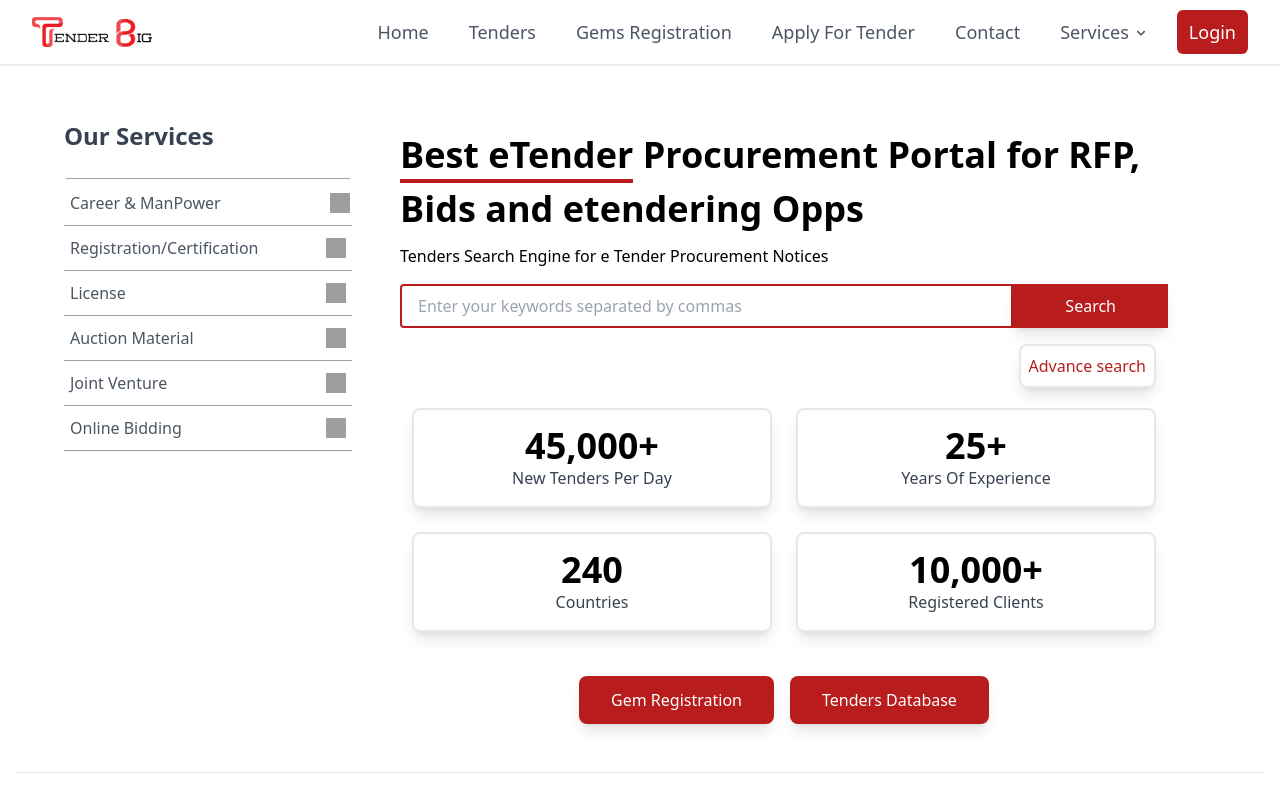
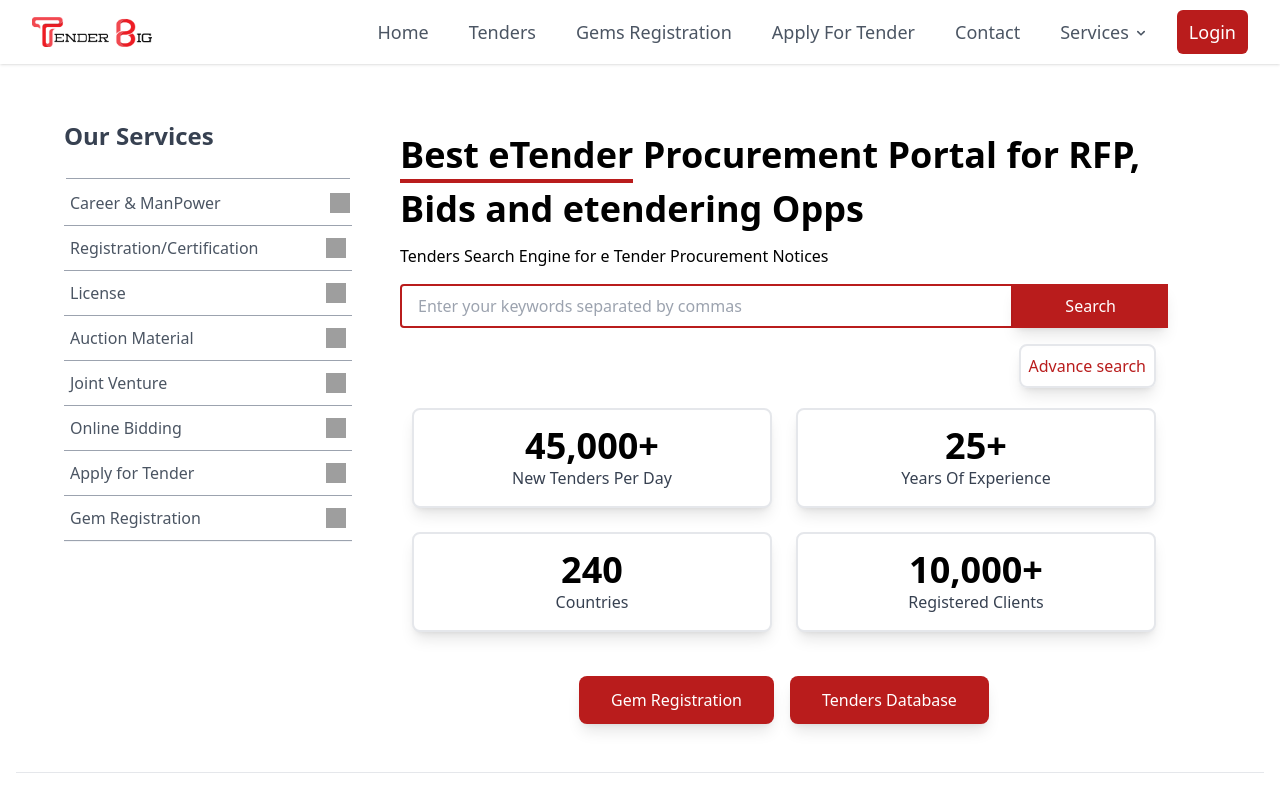
Before and after one commit to anuragasawa20/TenderBig, a React (Vite) app in the folder client/: page / in a window 1280 px wide. Shown: the top 800 px of the page. Built offline with nearby package versions, Linux system fonts and the light colour scheme; grey boxes are pictures that could not be loaded.

Commit message:
commit-utkarshSomvanshi-#9

```diff
--- a/client/src/pages/Home.jsx
+++ b/client/src/pages/Home.jsx
@@ -1,4 +1,4 @@
-import React, { useState } from "react";
+import { useState } from "react";
 import { useDispatch } from "react-redux";
 import { setKeywords } from "../Redux/store";
 import Home2 from "./Home2";
@@ -120,6 +120,34 @@ const HomePage = () => {
                 </NavLink>
               </li>
               <hr className="border-gray-400" />
+              <li className="p-1 py-2 border-white border-2 hover:border-red-700 ">
+                <NavLink
+                  to="/contact"
+                  className="text-gray-600 flex items-center justify-between"
+                >
+                  <span>Apply for Tender</span>
+                  <img
+                    src="https://www.reshot.com/preview-assets/icons/ZP2WDL9B8N/arrow-right-ZP2WDL9B8N.svg"
+                    className="w-5 h-5"
+                    alt="Right Arrow"
+                  />
+                </NavLink>
+              </li>
+              <hr className="border-gray-400" />
+              <li className="p-1 py-2 border-white border-2 hover:border-red-700 ">
+                <NavLink
+                  to="/gemregistration"
+                  className="text-gray-600 flex items-center justify-between"
+                >
+                  <span>Gem Registration</span>
+                  <img
+                    src="https://www.reshot.com/preview-assets/icons/ZP2WDL9B8N/arrow-right-ZP2WDL9B8N.svg"
+                    className="w-5 h-5"
+                    alt="Right Arrow"
+                  />
+                </NavLink>
+              </li>
+              <hr className="border-gray-400" />
               <hr className="border-gray-100" />
             </ul>
           </div>
@@ -209,7 +237,7 @@ const HomePage = () => {
       <Home2 />
       <Home3 />
       <Home4 />
-      <Footer/>
+      <Footer />
     </>
   );
 };
```
